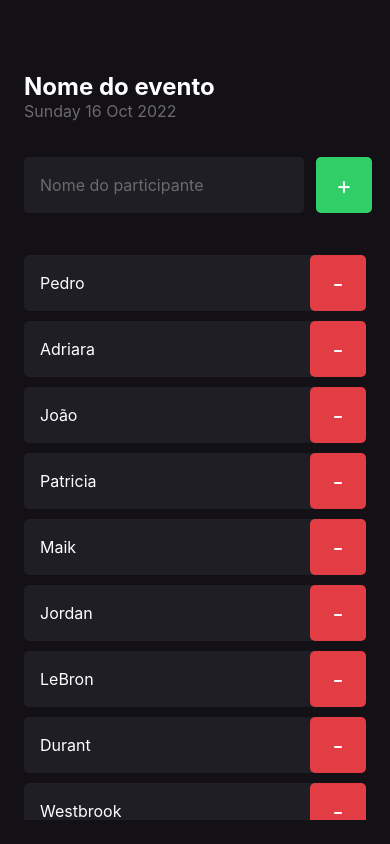
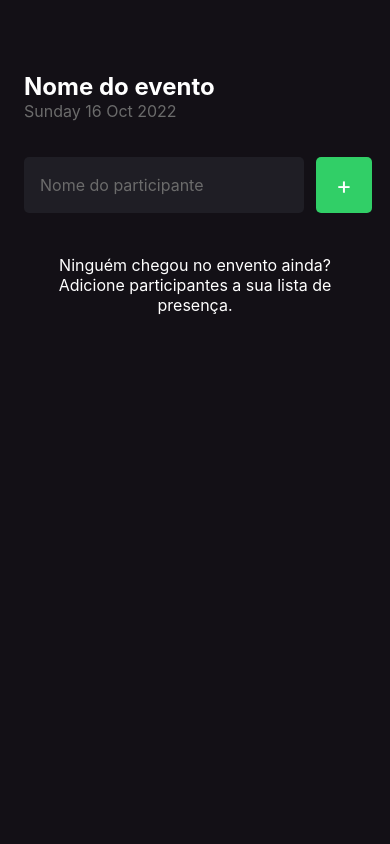
Before and after one commit to pedro10r/im-here, a React Native app: screen / in a window 390 px wide. Built offline with nearby package versions, Linux system fonts and the light colour scheme.

Commit message:
add function add participant

```diff
--- a/src/screens/Home/index.tsx
+++ b/src/screens/Home/index.tsx
@@ -1,3 +1,4 @@
+import { useState } from 'react';
 import { Text, View, TextInput, TouchableOpacity, FlatList, Alert } from 'react-native';
 
 import { Participant } from '../../components/Participant';
@@ -5,27 +6,16 @@
 import { styles } from './styles';
 
 export function Home() {
-  const participants = [
-    'Pedro',
-    'Adriara',
-    'João',
-    'Patricia',
-    'Maik',
-    'Jordan',
-    'LeBron',
-    'Durant',
-    'Westbrook',
-    'Curry',
-    'Green',
-    'Jota',
-    'Quest',
-    'Marcio',
-  ];
+  const [ participants, setParticipants ] = useState<string[]>([]);
+  const [ participantName, setParticipantName ] = useState('');
 
   function handleParticipantAdd() {
-    if (participants.includes('Pedro')) {
+    if (participants.includes(participantName)) {
       return Alert.alert('Participante existe', 'Já existe um participante na lista com esse nome');
     }
+
+    setParticipants(prevState => [...prevState, participantName]);
+    setParticipantName('');
   }
 
   function handleParticipantRemove(name: string) {
@@ -55,6 +45,8 @@
           style={styles.input}
           placeholder='Nome do participante'
           placeholderTextColor='#6b6b6b'
+          onChangeText={setParticipantName}
+          value={participantName}
         />
 
         <TouchableOpacity
```
